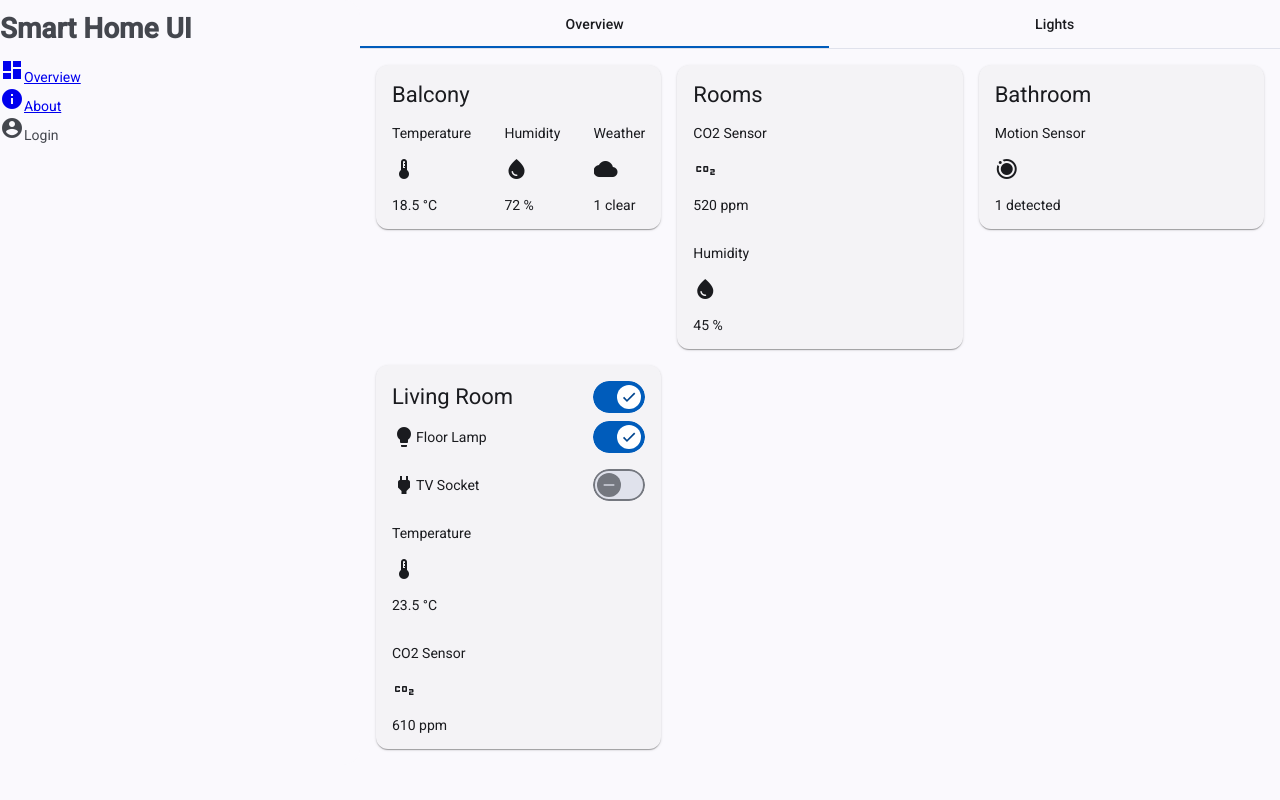
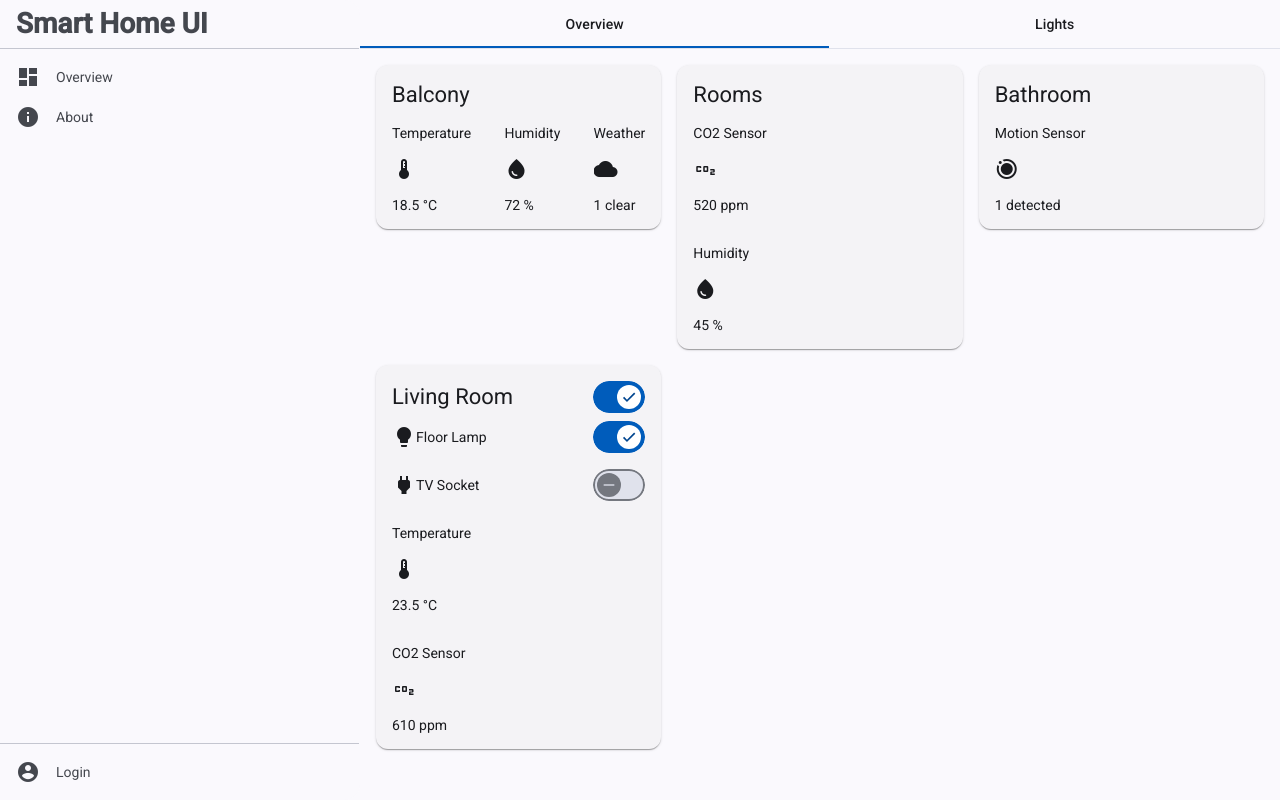
Before and after one commit to TimofeyNaryshkin/Smart-Home-UI, an Angular app: page / in a window 1280 px wide. Built offline with nearby package versions, Linux system fonts and the light colour scheme.

Commit message:
feat: add sidebar styles

```diff
--- a/src/app/app.scss
+++ b/src/app/app.scss
@@ -0,0 +1,9 @@
+app-sidebar {
+  display: flex;
+  flex-direction: column;
+  height: 100%;
+}
+
+mat-sidenav-container {
+  height: 100%
+}
--- a/src/app/sidebar/sidebar.html
+++ b/src/app/sidebar/sidebar.html
@@ -1,6 +1,8 @@
 <h1>Smart Home UI</h1>
+<mat-divider></mat-divider>
 <nav>
   <a routerLink="/"><mat-icon fontIcon="dashboard" />Overview</a>
   <a routerLink="/about"><mat-icon fontIcon="info" />About</a>
 </nav>
+<mat-divider></mat-divider>
 <div><mat-icon fontIcon="account_circle"/>Login</div>
--- a/src/app/sidebar/sidebar.scss
+++ b/src/app/sidebar/sidebar.scss
@@ -1,4 +1,31 @@
 nav {
   display: flex;
   flex-direction: column;
+  flex-grow: 20;
+  gap: 1rem;
+  padding: 1rem;
 }
+
+div {
+  margin-top: auto;
+  display: flex;
+  align-items: center;
+  gap: 1rem;
+  padding: 1rem;
+}
+
+a {
+  display: flex;
+  align-items: center;
+  gap: 1rem;
+  text-decoration: none;
+  color: inherit;
+  &:visited {
+    color: inherit;
+  }
+}
+
+h1 {
+  margin: 14px 0;
+  padding-left: 1rem;
+}
--- a/src/app/sidebar/sidebar.ts
+++ b/src/app/sidebar/sidebar.ts
@@ -1,10 +1,11 @@
 import { Component } from '@angular/core';
+import { MatDividerModule } from '@angular/material/divider';
 import { MatIcon } from '@angular/material/icon';
 import { RouterLink } from '@angular/router';
 
 @Component({
   selector: 'app-sidebar',
-  imports: [RouterLink, MatIcon],
+  imports: [RouterLink, MatIcon, MatDividerModule],
   templateUrl: './sidebar.html',
   styleUrl: './sidebar.scss',
 })
```
